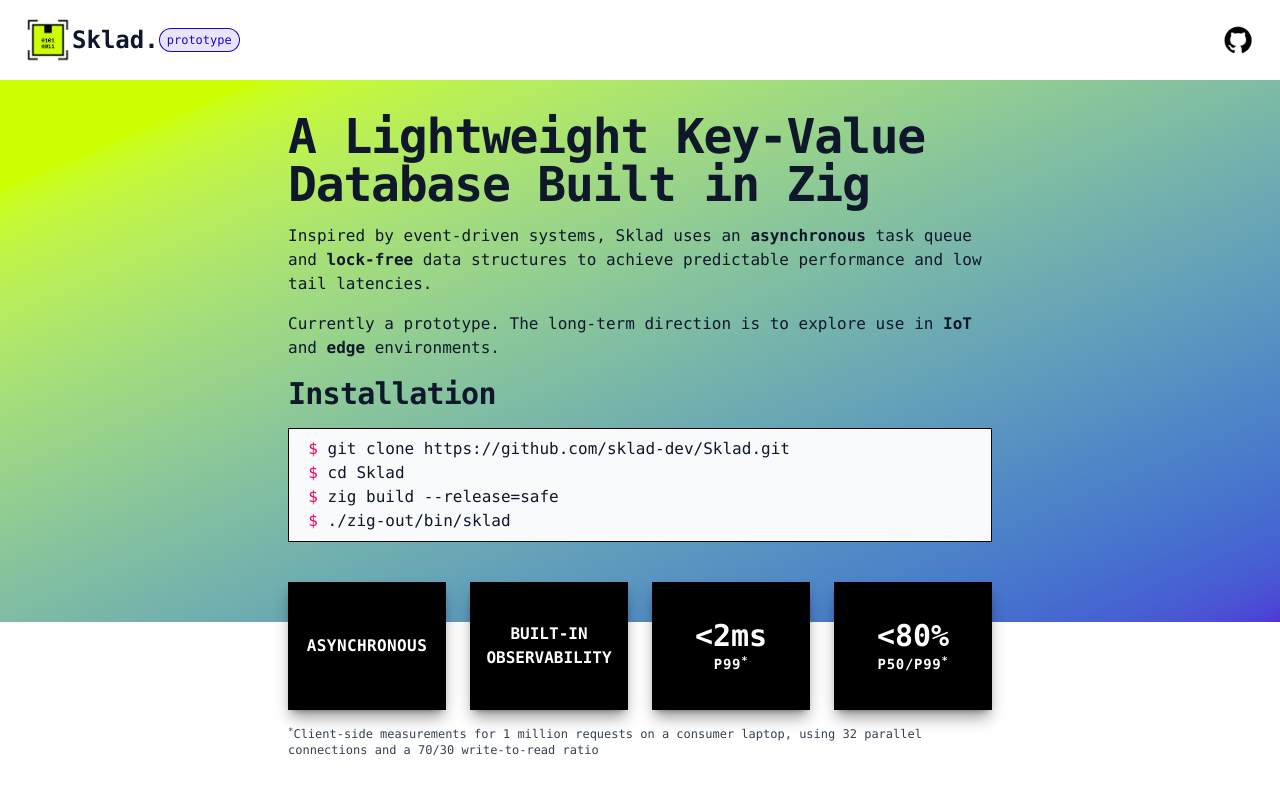
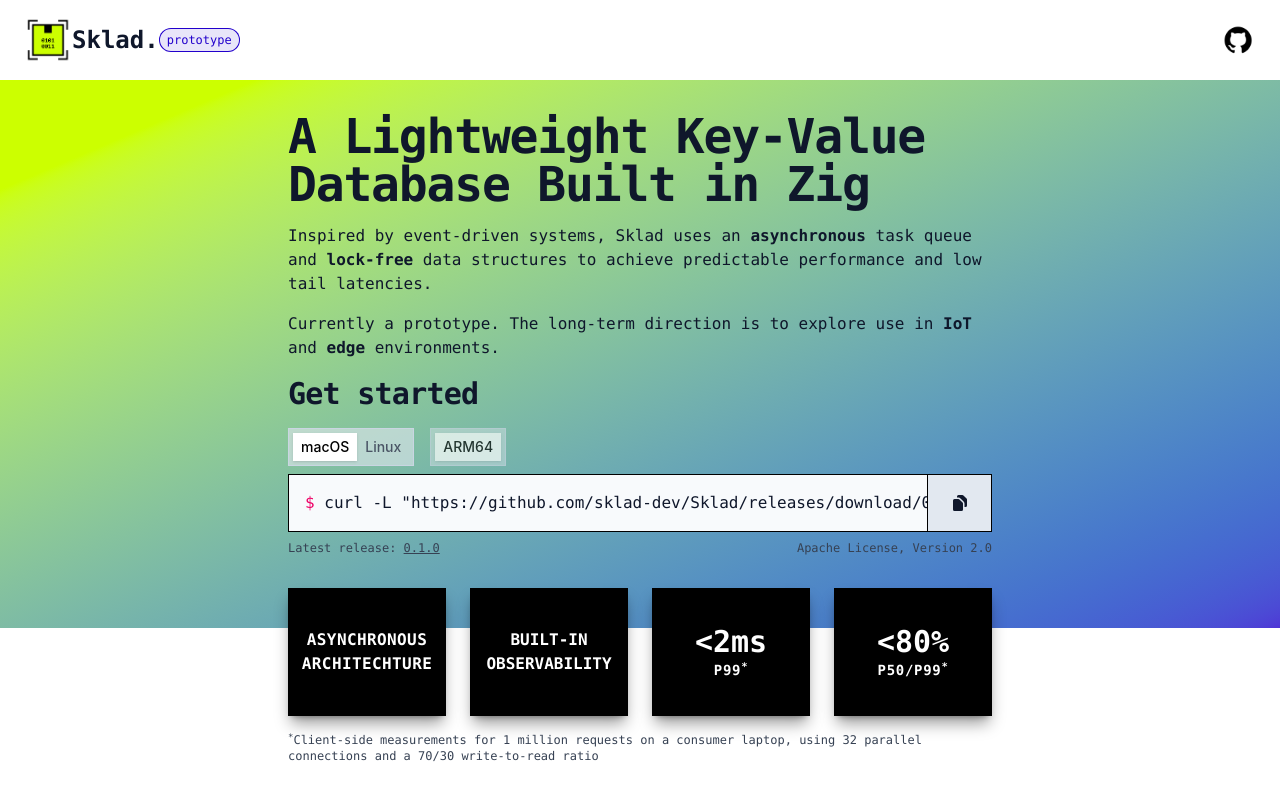
Before and after one commit to sklad-dev/sklad-dev.github.io, a Svelte app: page / in a window 1280 px wide. Shown: the top 800 px of the page. Built offline with nearby package versions, Linux system fonts and the light colour scheme.

Commit message:
Revamp the install command component

```diff
--- a/src/App.svelte
+++ b/src/App.svelte
@@ -7,6 +7,7 @@
   import Carousel from './lib/Carousel.svelte';
   import TerminalWindowFrame from './lib/TerminalWindowFrame.svelte';
   import GithubButton from './lib/GithubButton.svelte';
+  import InstallCommand from './lib/InstallCommand.svelte';
 </script>
 
 <div class="w-full text-slate-900 font-mono antialiased">
@@ -23,21 +24,21 @@
         Currently a prototype. The long-term direction is to explore use in <span class="font-extrabold">IoT</span> and <span class="font-extrabold">edge</span> environments.
       </Paragraph>
       <Paragraph class="text-2xl md:text-3xl font-semibold tracking-tight mt-2 md:mt-4">
-        Installation
+        Get started
       </Paragraph>
-      <div class="px-8 mb-4 w-full">
-        <div class="overflow-x-auto text-left border border-black py-2 bg-slate-50">
-  <pre class="font-mono text-base"><code>  <span class="text-[#ee0066] select-none">$</span> git clone https://github.com/sklad-dev/Sklad.git
-  <span class="text-[#ee0066] select-none">$</span> cd Sklad
-  <span class="text-[#ee0066] select-none">$</span> zig build --release=safe
-  <span class="text-[#ee0066] select-none">$</span> ./zig-out/bin/sklad</code></pre>
-          </div>
+      <div class="px-8 mb-2 w-full">
+        <InstallCommand />
+        <div class="flex justify-between text-xs text-gray-700 mt-2 font-medium">
+          <span>Latest release: <a href="https://github.com/sklad-dev/Sklad/releases" target="_blank" rel="noopener noreferrer" class="underline hover:text-gray-900 transition-colors">0.1.0</a></span>
+          <span>Apache License, Version 2.0</span>
+        </div>
       </div>
     </div>
   </div>
   <div class="relative z-10 w-full px-8 -mt-10 flex flex-row flex-wrap sm:flex-nowrap items-center justify-center gap-6 mx-auto max-w-3xl text-white">
     <FeatureCard>
       <div class="font-bold uppercase tracking-wide">Asynchronous</div>
+      <div class="font-bold uppercase tracking-wide">architechture</div>
     </FeatureCard>
     <FeatureCard>
       <div class="font-extrabold uppercase">Built-in</div>
@@ -58,6 +59,7 @@
     </Paragraph>
   </div>
   <div class="w-full flex flex-col items-center mx-auto max-w-3xl">
+    <GithubButton class="px-8 my-6" />
     <Paragraph class="text-3xl md:text-4xl font-semibold tracking-tight mt-4 md:mt-6">
       Performance
     </Paragraph>
--- /dev/null
+++ b/src/lib/InstallCommand.svelte
@@ -0,0 +1,85 @@
+<script>
+  const LINUX_OS = 'linux';
+  const MAC_OS = 'macos';
+  const AARCH64 = 'aarch64';
+  const X86_64 = 'x86_64';
+
+  const OS_LABELS = {
+    [MAC_OS]: 'macOS',
+    [LINUX_OS]: 'Linux'
+  };
+
+  const ARCH_LABELS = {
+    [AARCH64]: 'ARM64',
+    [X86_64]: 'x86-64'
+  };
+
+  const OS_ARCH_PAIRS = {
+    [MAC_OS]: [AARCH64],
+    [LINUX_OS]: [AARCH64, X86_64],
+  };
+
+  let os = MAC_OS;
+  let arch = AARCH64;
+  let copied = false;
+
+  function setOS(newOS) {
+    os = newOS;
+    arch = OS_ARCH_PAIRS[newOS][0];
+  }
+
+  $: downloadUrl = `https://github.com/sklad-dev/Sklad/releases/download/0.1.0/sklad-0.1.0-${arch}-${os}.tar.gz`;
+  $: command = `curl -L "${downloadUrl}" | tar -xz`;
+
+  function copyToClipboard() {
+    navigator.clipboard.writeText(command).then(() => {
+      copied = true;
+      setTimeout(() => {
+        copied = false;
+      }, 2000);
+    });
+  }
+</script>
+
+<div class="flex flex-col gap-2">
+  <div class="flex gap-4 text-sm font-medium font-sans">
+
+    <div class="flex bg-slate-200/60 p-1 border border-slate-300">
+      {#each Object.keys(OS_ARCH_PAIRS) as osOption}
+        <button class="px-2 py-1 transition-colors cursor-pointer {os === osOption ? 'bg-white shadow-sm text-black' : 'text-gray-600 hover:text-black'}"
+                on:click={() => setOS(osOption)}>
+          {OS_LABELS[osOption]}
+        </button>
+      {/each}
+    </div>
+
+    <div class="flex bg-slate-200/60 p-1 border border-slate-300 transition-opacity {os === LINUX_OS ? 'opacity-100' : 'opacity-70'}">
+      {#each OS_ARCH_PAIRS[os] as archOption}
+        <button class="px-2 py-1 transition-colors cursor-pointer {arch === archOption ? 'bg-white shadow-sm text-black' : 'text-gray-600 hover:text-black'}"
+                on:click={() => arch = archOption}>
+          {ARCH_LABELS[archOption]}
+        </button>
+      {/each}
+    </div>
+
+  </div>
+
+  <div class="relative group flex flex-row">
+    <div class="overflow-x-auto text-left border border-black py-4 px-4 bg-slate-50">
+      <pre class="font-mono text-base"><code><span class="text-[#ee0066] select-none">$</span> {command}</code></pre>
+    </div>
+    <button on:click={copyToClipboard}
+            class="flex items-center justify-center cursor-pointer min-w-16 border-r border-y border-black bg-slate-200 hover:bg-slate-300 px-1.5 py-1.5 font-sans font-medium transition-colors">
+      {#if copied}
+        <svg xmlns="http://www.w3.org/2000/svg" viewBox="0 0 20 20" fill="currentColor" class="size-5">
+          <path fill-rule="evenodd" d="M10 18a8 8 0 1 0 0-16 8 8 0 0 0 0 16Zm3.857-9.809a.75.75 0 0 0-1.214-.882l-3.483 4.79-1.88-1.88a.75.75 0 1 0-1.06 1.061l2.5 2.5a.75.75 0 0 0 1.137-.089l4-5.5Z" clip-rule="evenodd" />
+        </svg>
+      {:else}
+        <svg xmlns="http://www.w3.org/2000/svg" viewBox="0 0 20 20" fill="currentColor" class="size-5">
+          <path d="M7 3.5A1.5 1.5 0 0 1 8.5 2h3.879a1.5 1.5 0 0 1 1.06.44l3.122 3.12A1.5 1.5 0 0 1 17 6.622V12.5a1.5 1.5 0 0 1-1.5 1.5h-1v-3.379a3 3 0 0 0-.879-2.121L10.5 5.379A3 3 0 0 0 8.379 4.5H7v-1Z" />
+          <path d="M4.5 6A1.5 1.5 0 0 0 3 7.5v9A1.5 1.5 0 0 0 4.5 18h7a1.5 1.5 0 0 0 1.5-1.5v-5.879a1.5 1.5 0 0 0-.44-1.06L9.44 6.439A1.5 1.5 0 0 0 8.378 6H4.5Z" />
+        </svg>
+      {/if}
+    </button>
+  </div>
+</div>
```
